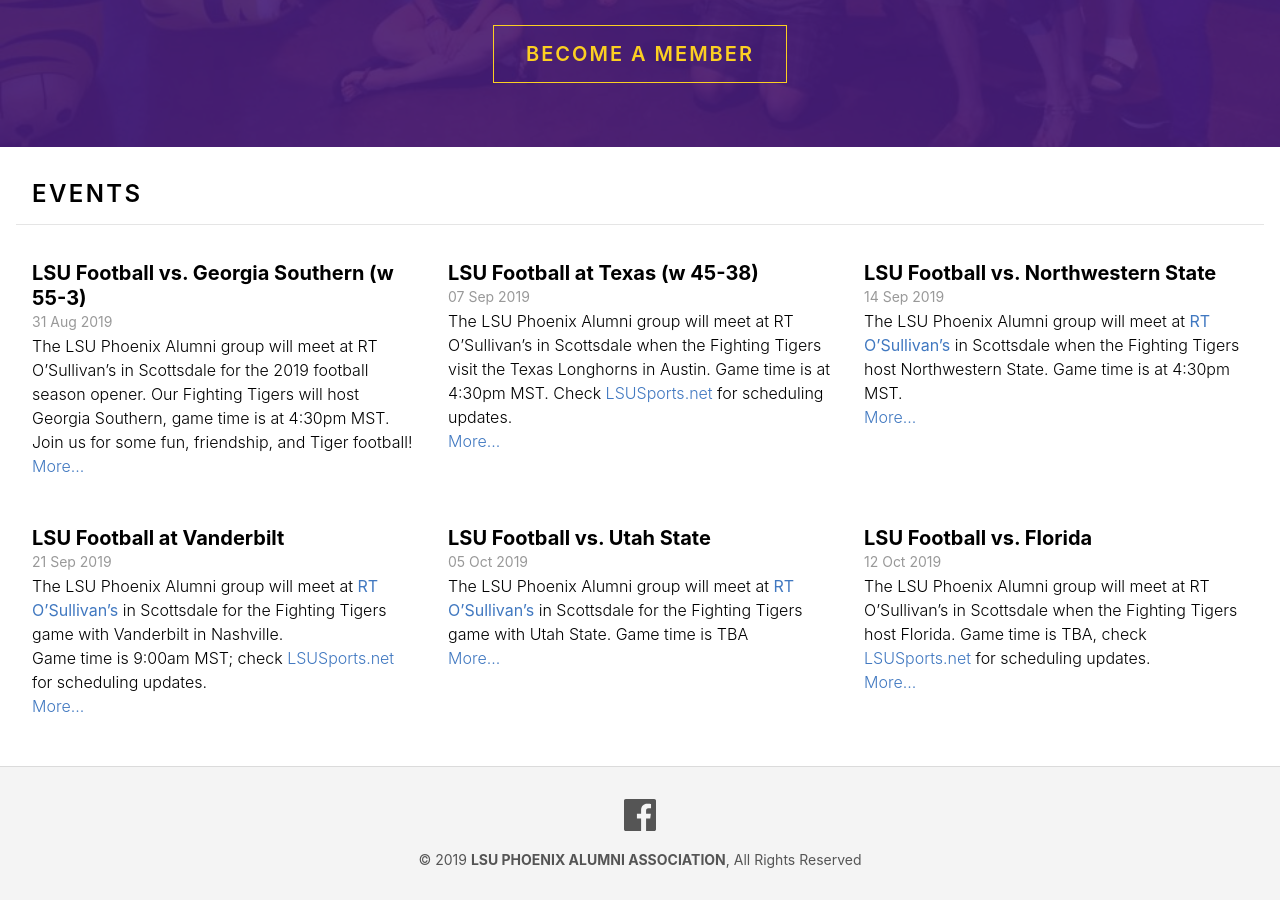
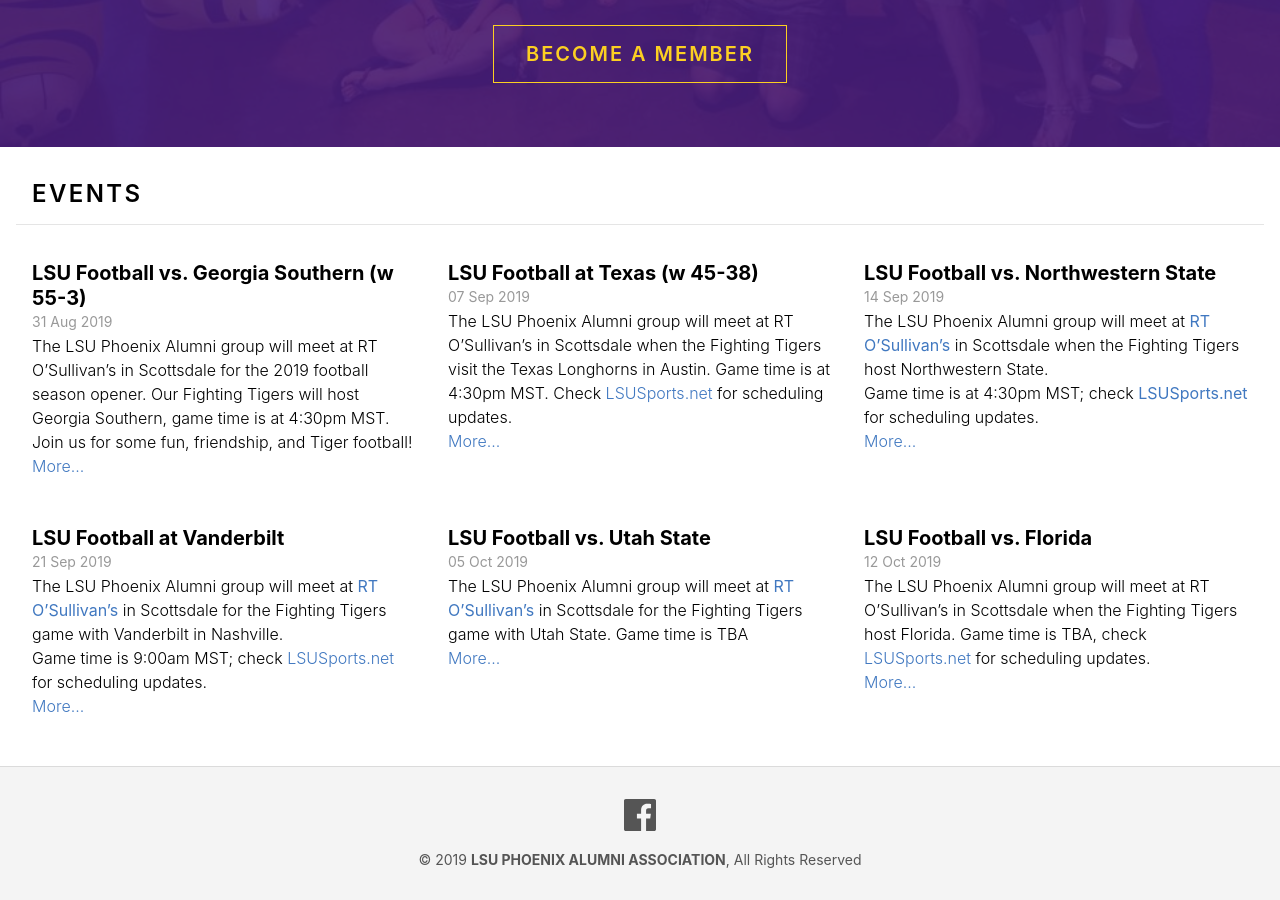
Before and after one commit to lsu-phoenix-alumni/lsu-phoenix-alumni.github.io, a Jekyll site: the page built from index.html, in a window 1280 px wide and 900 px high, scrolled down 696 px. Built offline with Jekyll 4.4.1, drawn with Linux system fonts in a browser that asks for light colours.

Commit message:
Updated Lsu Vs Northwestern State

```diff
--- a/_events/lsu-vs-northwestern-state.markdown
+++ b/_events/lsu-vs-northwestern-state.markdown
@@ -6,6 +6,5 @@
 position: 3
 ---
 
-The LSU Phoenix Alumni group will meet at **[RT O'Sullivan's](https://goo.gl/maps/3MjPdBhDfGWxt53HA)** in Scottsdale when the Fighting Tigers host Northwestern State. Game time is at 4:30pm MST.
-
-Check *[LSUSports.net](http://www.lsusports.net/SportSelect.dbml?SPID=2164&SPSID=27811&DB_OEM_ID=5200&_ga=2.61742444.1994479276.1565745145-1475237789.1565745143)* for scheduling updates.
+The LSU Phoenix Alumni group will meet at **[RT O'Sullivan's](https://goo.gl/maps/3MjPdBhDfGWxt53HA)** in Scottsdale when the Fighting Tigers host Northwestern State.
+Game time is at 4:30pm MST; check **[LSUSports.net](http://www.lsusports.net/SportSelect.dbml?SPID=2164&SPSID=27811&DB_OEM_ID=5200&_ga=2.61742444.1994479276.1565745145-1475237789.1565745143)** for scheduling updates.
```
